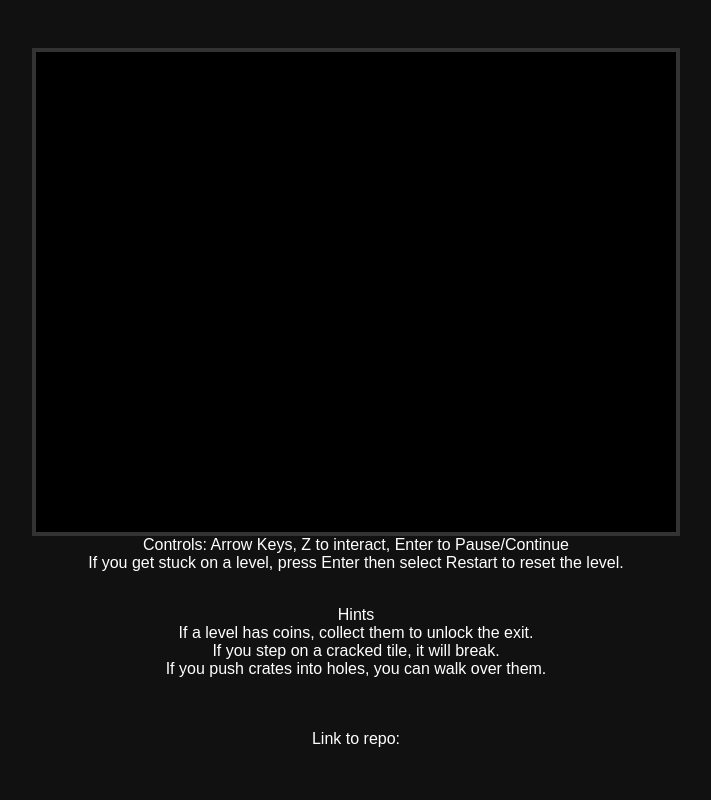
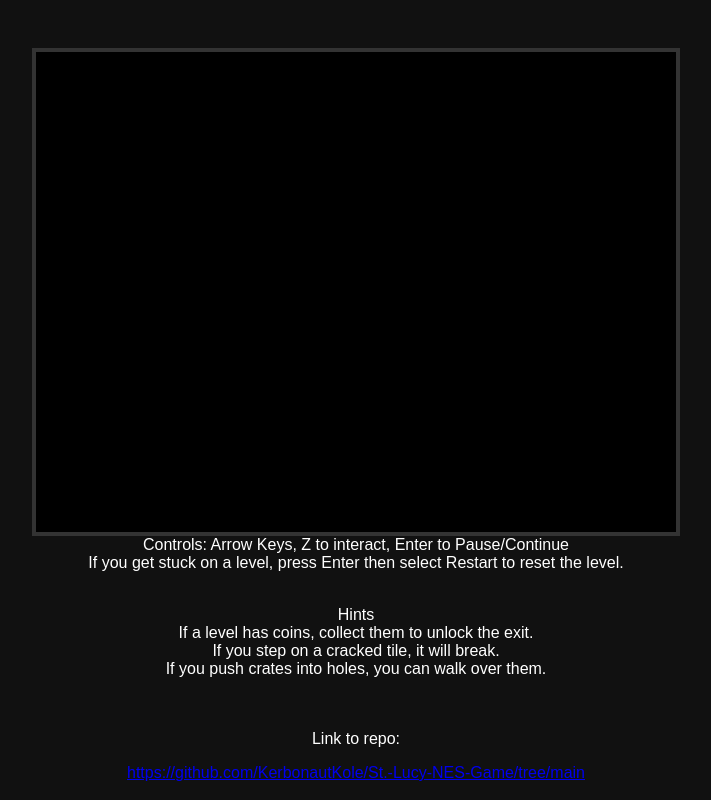
Before and after one commit to KerbonautKole/St.-Lucy-NES-Game, a plain HTML site: page index.html in a window 1280 px wide. Shown: the whole page, without its empty margins (284-995 px from the left). Drawn offline with Linux system fonts and the light colour scheme.

Commit message:
Fix repository link

```diff
--- a/index.html
+++ b/index.html
@@ -45,6 +45,6 @@
     <h>Controls: Arrow Keys, Z to interact, Enter to Pause/Continue<br>If you get stuck on a level, press Enter then select Restart to reset the level.</h>
     <p><br>Hints<br>If a level has coins, collect them to unlock the exit.<br>If you step on a cracked tile, it will break.<br>If you push crates into holes, you can walk over them.</p>
     <p><br><br>Link to repo: </p>
-    <a href="https://github.com/KerbonautKole/St.-Lucy-NES-Game/tree/main" target="_blank"></a>
+    <a href="https://github.com/KerbonautKole/St.-Lucy-NES-Game/tree/main" target="_blank">https://github.com/KerbonautKole/St.-Lucy-NES-Game/tree/main</a>
 </body>
 </html>
```
